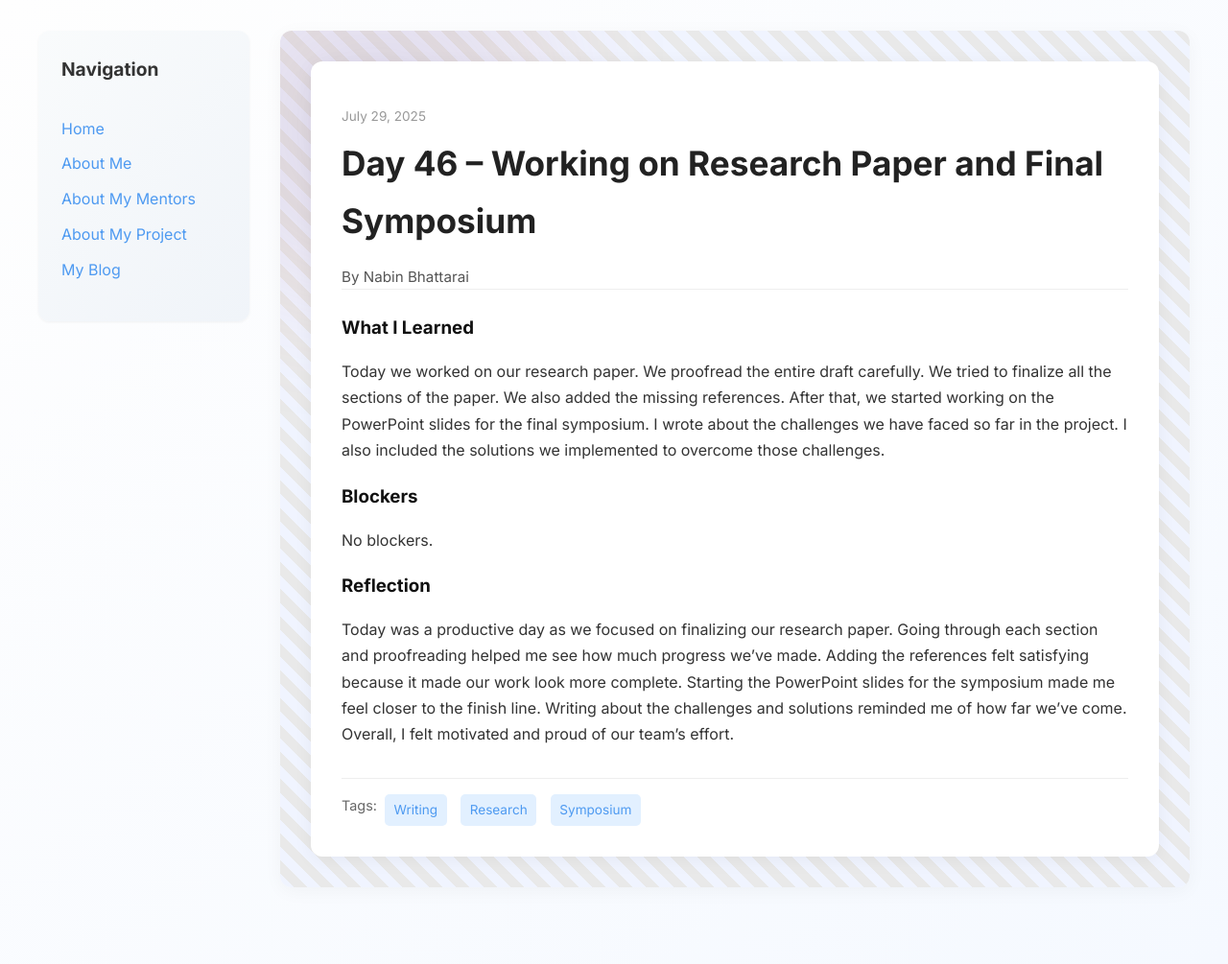
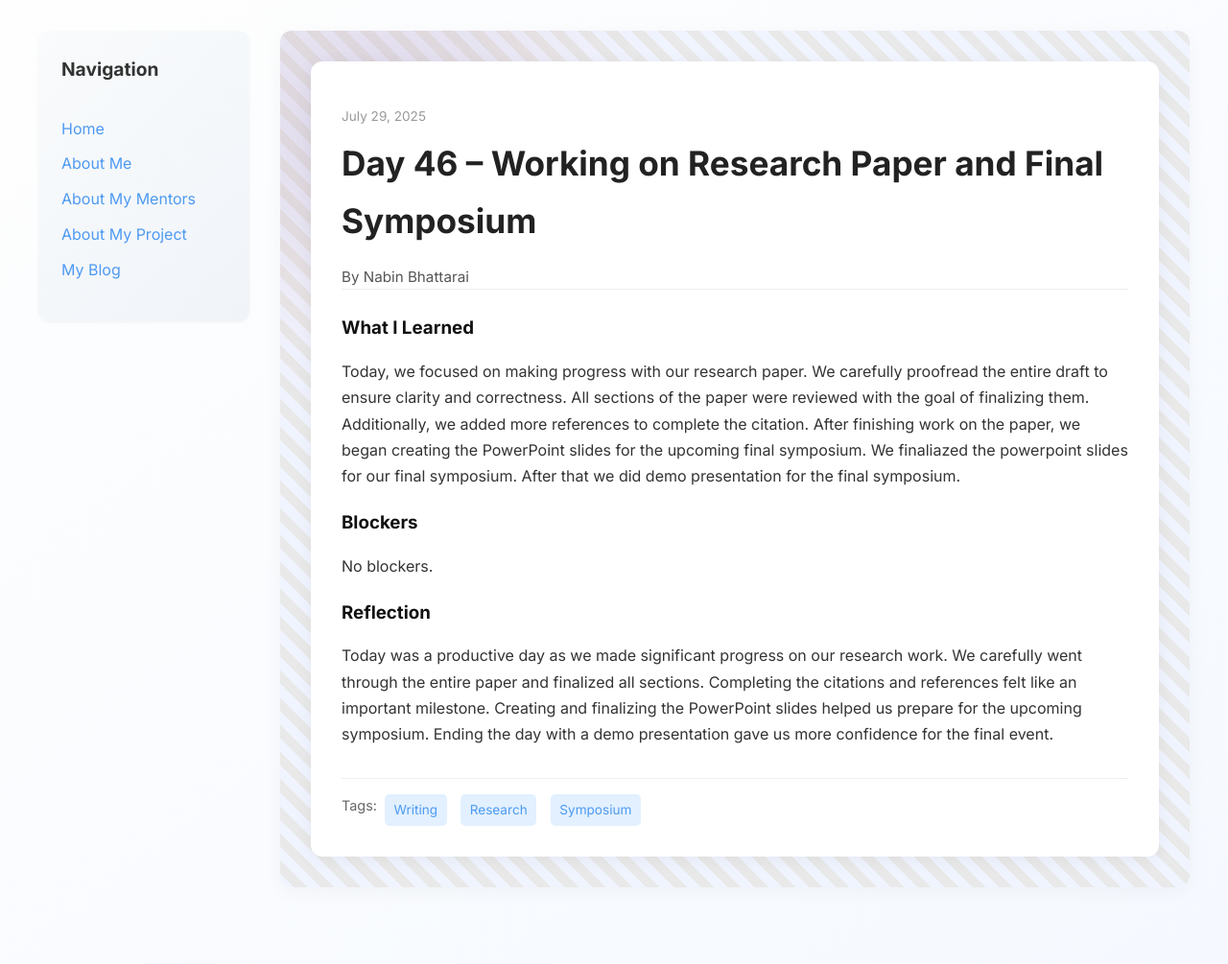
Before and after one commit to bhattarainabin2055/bhattarainabin2055.github.io, a Jekyll site: the page built from _posts/2025-07-29-day-46.md, in a window 1280 px wide. Shown: the whole page at 96% size. Built offline with Jekyll 4.4.1, drawn with Linux system fonts in a browser that asks for light colours.

Commit message:
Update 2025-07-29-day-46.md

```diff
--- a/_posts/2025-07-29-day-46.md
+++ b/_posts/2025-07-29-day-46.md
@@ -7,10 +7,10 @@ permalink: /day46.html
 tags: ["Writing", "Research", "Symposium"]
 
 what_i_learned: |
- Today we worked on our research paper. We proofread the entire draft carefully. We tried to finalize all the sections of the paper. We also added the missing references. After that, we started working on the PowerPoint slides for the final symposium. I wrote about the challenges we have faced so far in the project. I also included the solutions we implemented to overcome those challenges.
+ Today, we focused on making progress with our research paper. We carefully proofread the entire draft to ensure clarity and correctness. All sections of the paper were reviewed with the goal of finalizing them. Additionally, we added more references to complete the citation. After finishing work on the paper, we began creating the PowerPoint slides for the upcoming final symposium. We finaliazed the powerpoint slides for our final symposium. After that we did demo presentation for the final symposium.
 blockers: |
  No blockers.
 
 reflection: |
- Today was a productive day as we focused on finalizing our research paper. Going through each section and proofreading helped me see how much progress we've made. Adding the references felt satisfying because it made our work look more complete. Starting the PowerPoint slides for the symposium made me feel closer to the finish line. Writing about the challenges and solutions reminded me of how far we've come. Overall, I felt motivated and proud of our team's effort.
+ Today was a productive day as we made significant progress on our research work. We carefully went through the entire paper and finalized all sections. Completing the citations and references felt like an important milestone. Creating and finalizing the PowerPoint slides helped us prepare for the upcoming symposium. Ending the day with a demo presentation gave us more confidence for the final event.
 ---
```
